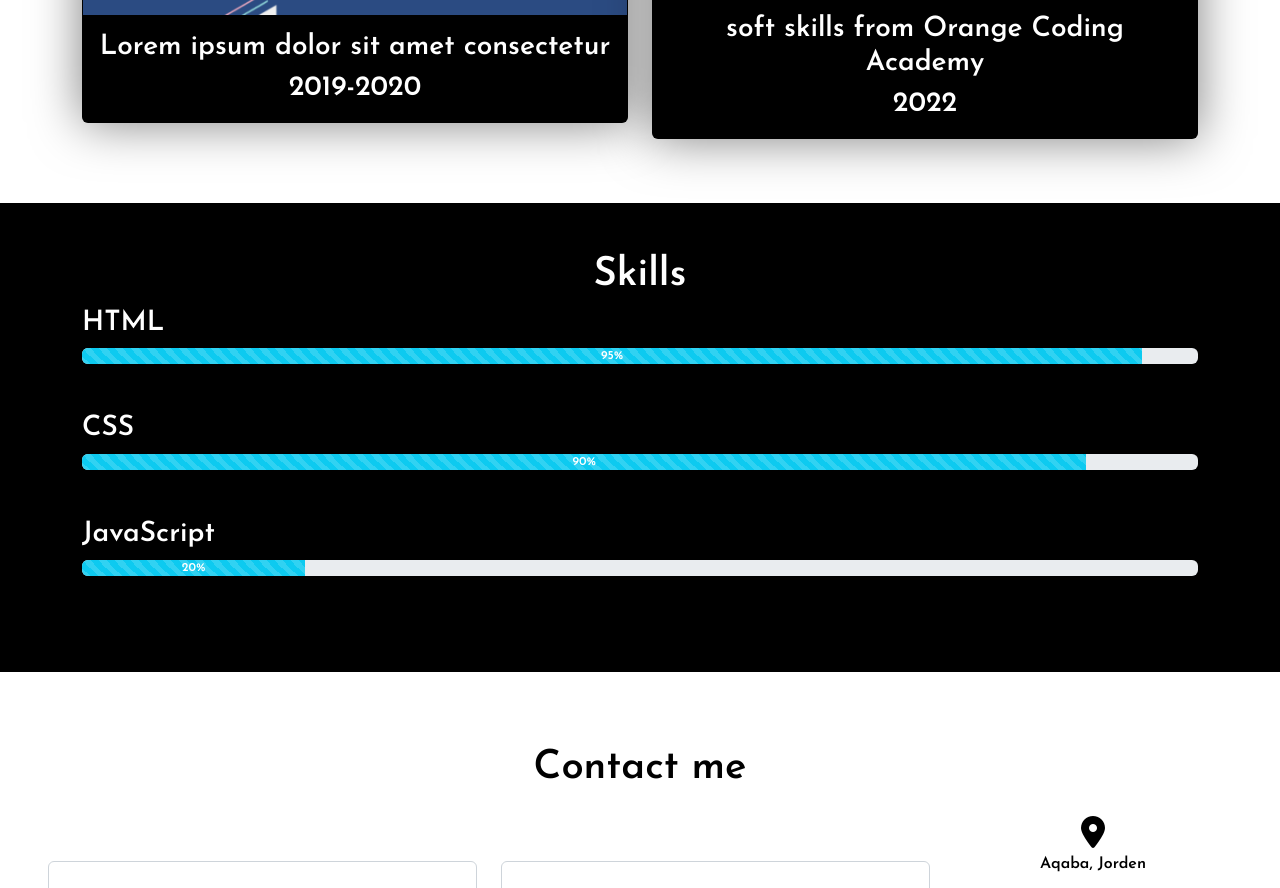
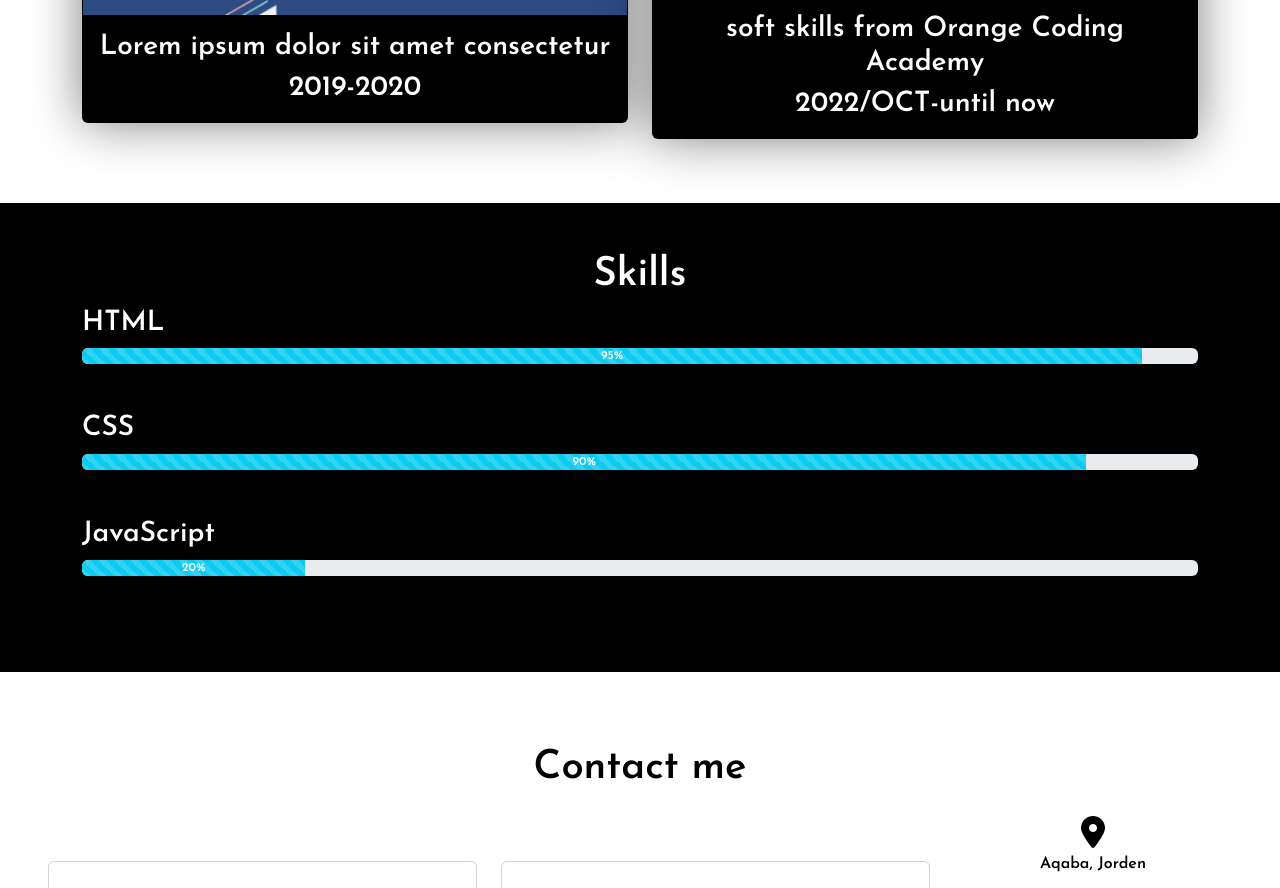
Before and after one commit to Tabark-Alhawadi/project_two, a plain HTML site: page index.html in a window 1280 px wide. Shown: the part 2338-3226 px from the top of the page. Drawn offline with nearby package versions, Linux system fonts and the light colour scheme.

Commit message:
portfolio

```diff
--- a/index.html
+++ b/index.html
@@ -126,7 +126,7 @@
              <img src="./img/expp1......png" alt="Full stack" class="card-img-top">
              <div class="card-body">
                  <h3 class="card-title">soft skills from Orange Coding Academy </h3>
-                 <h3 class="card-text">2022 </h3>
+                 <h3 class="card-text">2022/OCT-until now </h3>
              </div>
         </div>
         </div>
```
